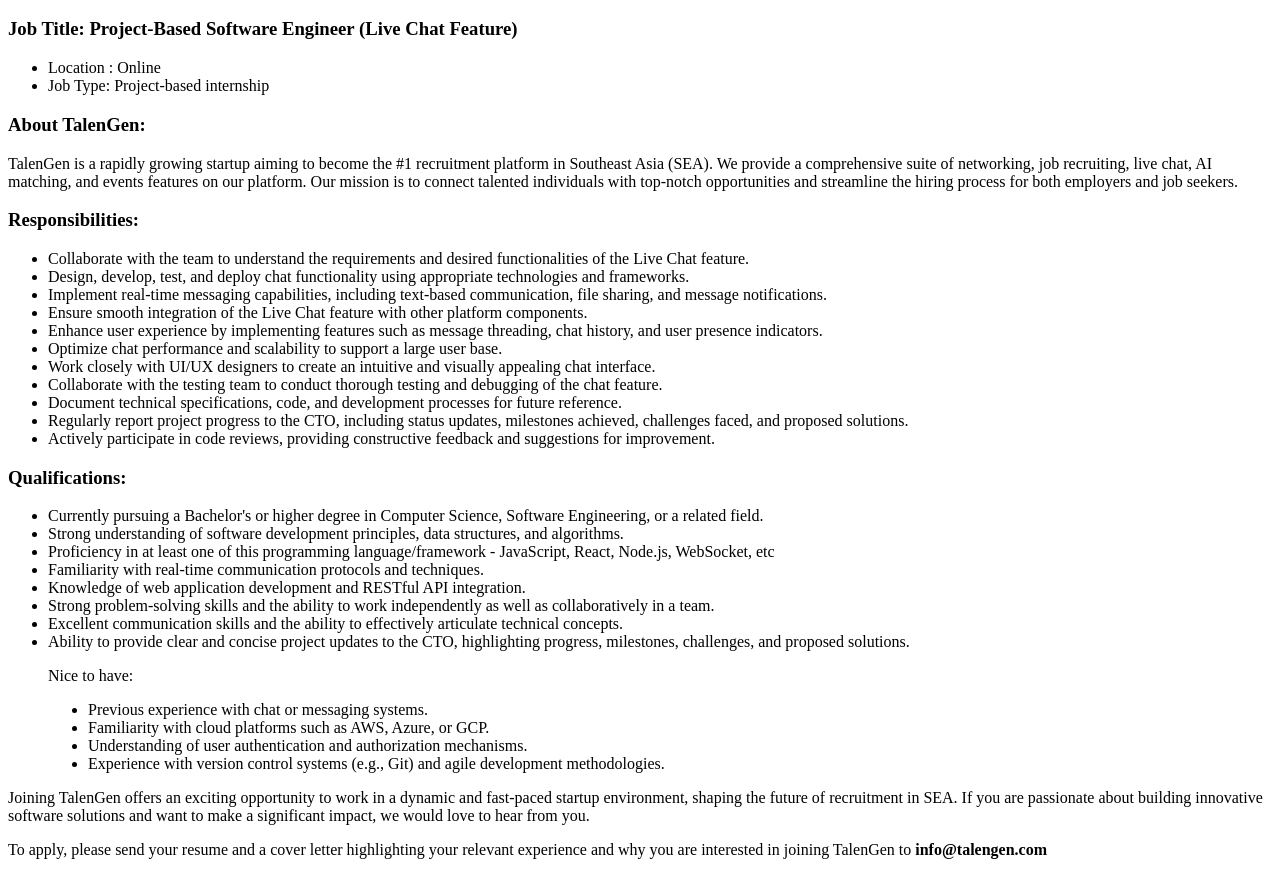
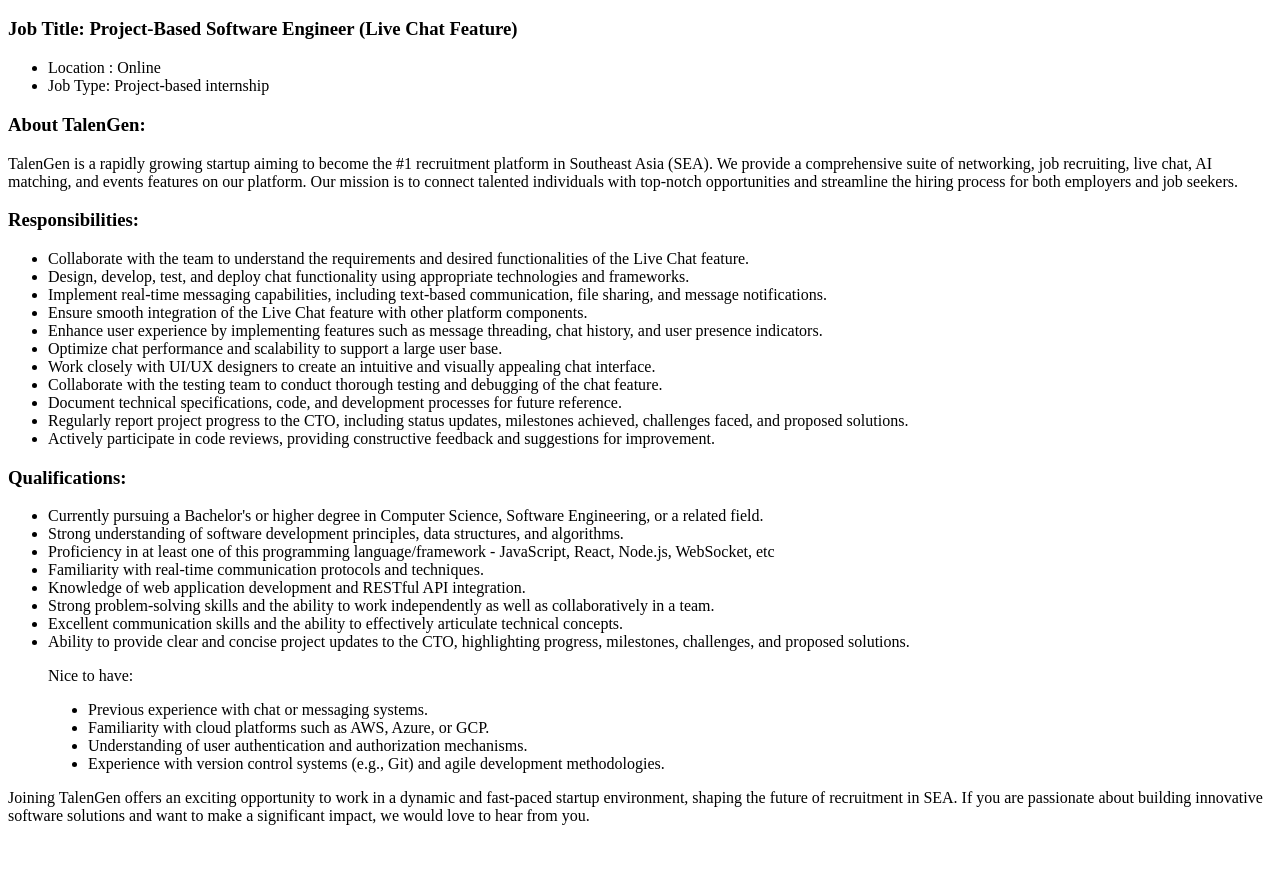
Before and after one commit to TalenGen/Job-Software-Engineer-LiveChat, a plain HTML site: page index.html in a window 1280 px wide. Shown: the part 48-923 px from the top of the page. After the commit the page ends 889 px from the top, so only its background shows below. Drawn offline with Linux system fonts and the light colour scheme.

Commit message:
delete emaiL

```diff
--- a/index.html
+++ b/index.html
@@ -41,4 +41,3 @@
 </ul>
 </blockquote>
 <p>Joining TalenGen offers an exciting opportunity to work in a dynamic and fast-paced startup environment, shaping the future of recruitment in SEA. If you are passionate about building innovative software solutions and want to make a significant impact, we would love to hear from you.</p>
-<p>To apply, please send your resume and a cover letter highlighting your relevant experience and why you are interested in joining TalenGen to <strong>info@talengen.com</strong></p>
```
